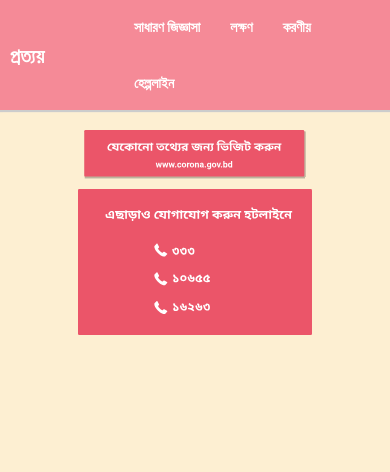
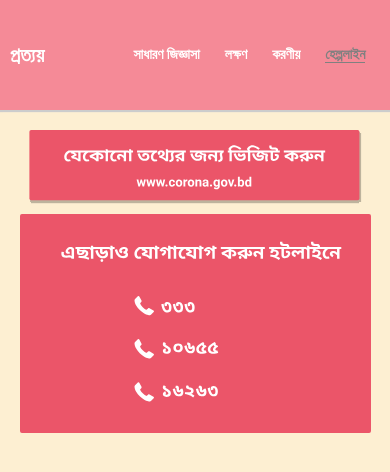
Before and after one commit to voomoo/prottoy, a plain HTML site: page helpline/helpline.html in a window 390 px wide. Drawn offline with Linux system fonts and the light colour scheme.

```diff
--- a/actions/actions.css
+++ b/actions/actions.css
@@ -50,6 +50,10 @@
     padding: 20px;
     width: 30%;
 }
+.active{
+    color: gray;
+    border-bottom: 1px solid gray;
+}
 
 
 @media screen and (max-width: 800px) {
@@ -70,10 +74,12 @@
         display: flex;
         flex-wrap: wrap;
         flex-direction: row;
-        font-size: 10px;
+        font-size: 5px;
+        align-items: center;
+        justify-content: center;
     }
     li{
-        padding-left: 10px;
+        padding-left: 5px;
     }
 
 }
--- a/faq/style.css
+++ b/faq/style.css
@@ -51,6 +51,11 @@
     padding: 15px;
 
 }
+.active{
+    color: gray;
+    border-bottom: 1px solid gray;
+}
+
 
 @media screen and (max-width: 767px) {
     /* start of medium tablet styles */
@@ -71,10 +76,12 @@
         display: flex;
         flex-wrap: wrap;
         flex-direction: row;
-        font-size: 10px;
+        font-size: 5px;
+        align-items: center;
+        justify-content: center;
     }
     li{
-        padding-left: 10px;
+        padding-left: 5px;
     }
 
 
--- a/helpline/helpline.css
+++ b/helpline/helpline.css
@@ -55,7 +55,10 @@
 .main img, .main a img{
     width: 60%;
 }
-
+.active{
+    color: gray;
+    border-bottom: 1px solid gray;
+}
 @media screen and (max-width: 767px) {
     /* start of medium tablet styles */
     .nav-bar{
@@ -70,13 +73,15 @@
         display: flex;
         flex-wrap: wrap;
         flex-direction: row;
-        font-size: 10px;
+        font-size: 5px;
+        align-items: center;
+        justify-content: center;
     }
     li{
-        padding-left: 10px;
+        padding-left: 5px;
     }
     .main img, .main a img{
-        width: 60%;
+        width: 90%;
     }
 
 }
--- a/helpline/helpline.html
+++ b/helpline/helpline.html
@@ -14,7 +14,7 @@
             <li><a href="../faq/index.html">সাধারণ জিজ্ঞাসা</a></li>
             <li><a href="../symptoms/symptoms.html">লক্ষণ</a></li>
             <li> <a href="../actions/actions.html">করণীয়</a> </li>
-            <li><a href="helpline.html">হেল্পলাইন</a> </li>
+            <li><a class="active" href="helpline.html">হেল্পলাইন</a> </li>
         </ul>
     </div>
     <div class="main">
--- a/style.css
+++ b/style.css
@@ -34,6 +34,7 @@
 }
 .logo{
     font-size: 32px;
+
 }
 a{
     text-decoration: none;
@@ -72,6 +73,8 @@
         width: 130%;
         height: 130%;
     }
+
+
 }
 @media screen and (max-width: 900px) {
     /* start of medium tablet styles */
@@ -94,9 +97,11 @@
         display: flex;
         flex-wrap: wrap;
         flex-direction: row;
-        font-size: 10px;
+        font-size: 5px;
+        align-items: center;
+        justify-content: center;
     }
     li{
-        padding-left: 10px;
+        padding-left: 5px;
     }
 }
--- a/symptoms/symptoms.css
+++ b/symptoms/symptoms.css
@@ -53,6 +53,10 @@
     padding: 25px;
     width: 30%;
 }
+.active{
+    color: gray;
+    border-bottom: 1px solid gray;
+}
 
 @media screen and (max-width: 767px) {
     /* start of medium tablet styles */
@@ -74,10 +78,12 @@
         display: flex;
         flex-wrap: wrap;
         flex-direction: row;
-        font-size: 10px;
+        font-size: 5px;
+        align-items: center;
+        justify-content: center;
     }
     li{
-        padding-left: 10px;
+        padding-left: 5px;
     }
 
 
```
Also changed, not shown: actions/actions.html (+1 -1 lines), faq/index.html (+1 -1 lines), symptoms/symptoms.html (+1 -1 lines).
